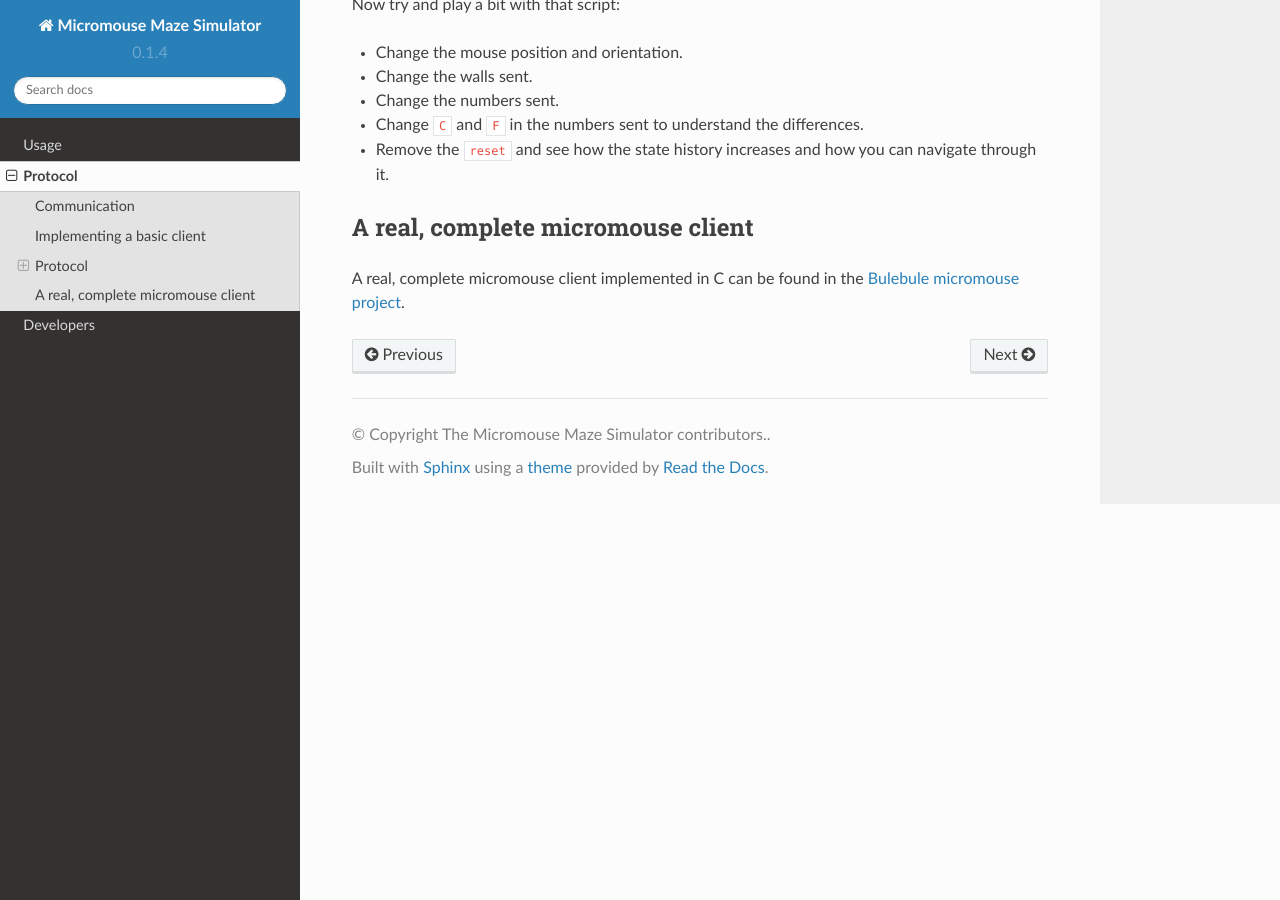
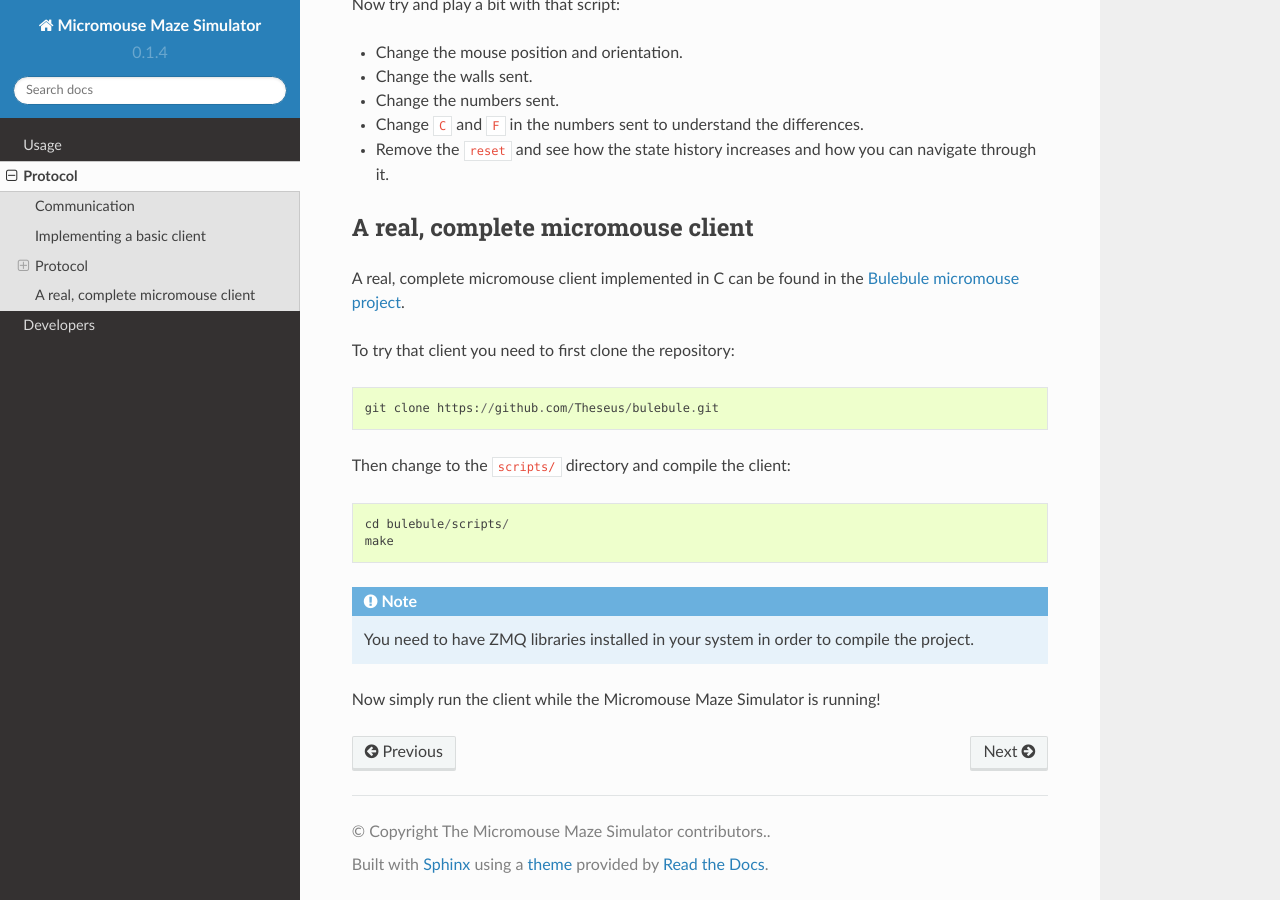
Before and after one commit to Bulebots/mmsim, a Sphinx documentation site: the page built from docs/source/protocol.rst, in a window 1280 px wide and 900 px high, scrolled down 5180 px. Built offline with Sphinx 7.4.7 and the Read the Docs theme 2.0.0, drawn with Linux system fonts in a browser that asks for light colours.

Commit message:
Update client example documentation

```diff
--- a/docs/source/protocol.rst
+++ b/docs/source/protocol.rst
@@ -279,5 +279,18 @@ A real, complete micromouse client
 ==================================
 
 A real, complete micromouse client implemented in C can be found in the
-`Bulebule micromouse project
-<https://github.com/Theseus/bulebule/blob/master/scripts/simulation_client.c>`_.
+`Bulebule micromouse project <https://github.com/Theseus/bulebule/>`_.
+
+To try that client you need to first clone the repository::
+
+   git clone https://github.com/Theseus/bulebule.git
+
+Then change to the ``scripts/`` directory and compile the client::
+
+   cd bulebule/scripts/
+   make
+
+.. note:: You need to have ZMQ libraries installed in your system in order to
+   compile the project.
+
+Now simply run the client while the Micromouse Maze Simulator is running!
```
